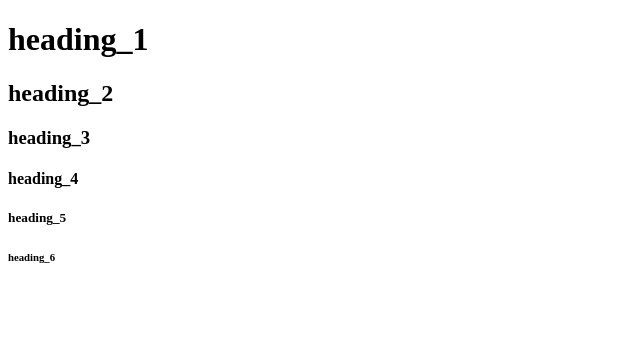
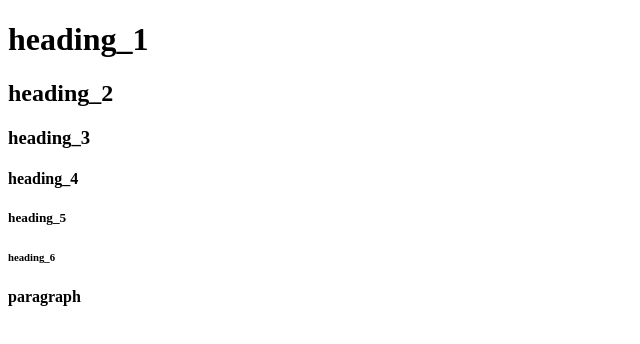
Before and after one commit to SehrishRamzan/work, a plain HTML site: page index.html in a window 1280 px wide. Shown: the whole page, without its empty margins (0-640 px from the left). Drawn offline with Linux system fonts and the light colour scheme.

Commit message:
master index updated

```diff
--- a/index.html
+++ b/index.html
@@ -13,5 +13,6 @@
     <h4>heading_4</h4>
     <h5>heading_5</h5>
     <h6>heading_6</h6>
+    <p> <b>paragraph</b></p>
 </body>
 </html>
```
